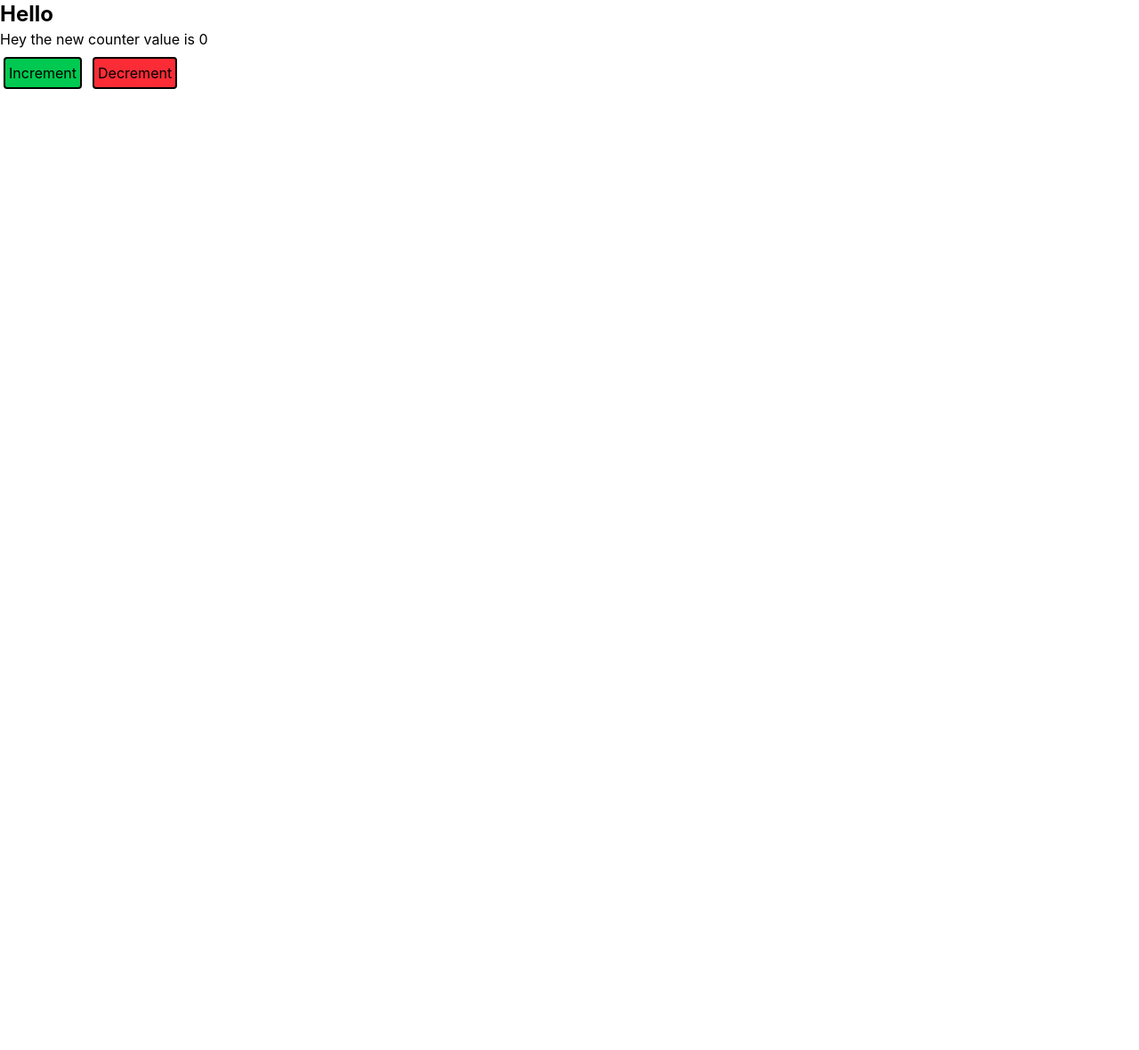
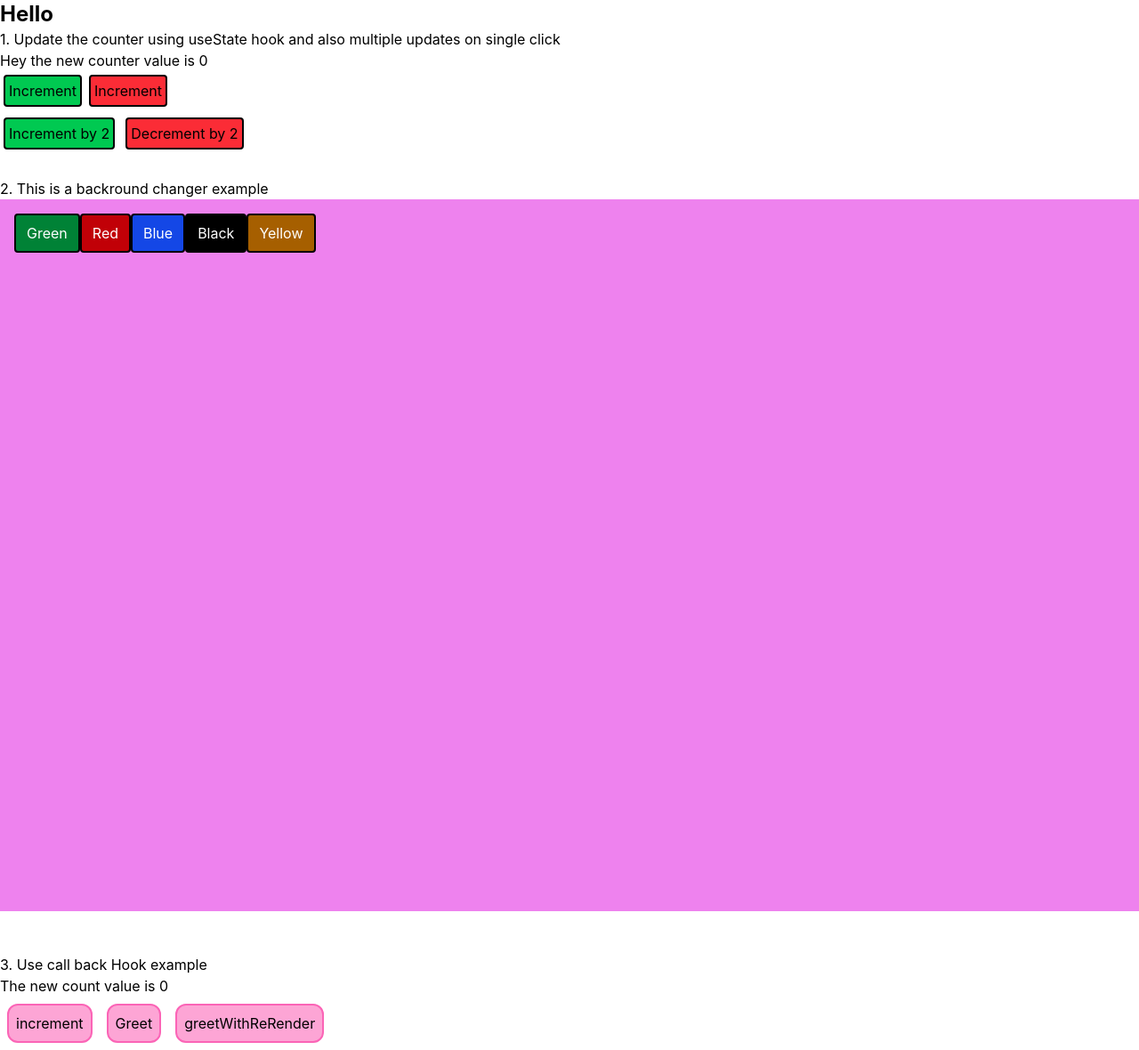
Before and after one commit to Siddu4101/React, a React (Vite) app in the folder concepts/concepts-app/: page / in a window 1280 px wide. Shown: the whole page at 89% size. Before the commit the page ends 800 px from the top, so only its background shows below. Built offline with nearby package versions, Linux system fonts and the light colour scheme.

Commit message:
added useState and useCallback

```diff
--- a/concepts/concepts-app/src/App.jsx
+++ b/concepts/concepts-app/src/App.jsx
@@ -1,8 +1,15 @@
+import UseCallBackExample from "./hooks/useCallBack/UseCallBackExample"
+import BackgrondChanger from "./hooks/useState/BackgroundChanger"
+import UseStateExample from "./hooks/useState/UseStateHook"
+
 function App() {
 
   return (
     <>
     <h1 className="text-2xl font-bold">Hello</h1>
+    <UseStateExample/><br /><br />
+    <BackgrondChanger/><br /><br />
+    <UseCallBackExample/>
     </>
   )
 }
--- a/concepts/concepts-app/src/hooks/UseStateHook.jsx
+++ /dev/null
@@ -1,28 +0,0 @@
-import { useState } from "react";
-
-function UseStateExample() {
-//   let count = 0;
-  let [count, updateCount] = useState(0);
-  console.log(`The new counter val is ${count}`);
-  return (
-    <>
-      <h1>Hey the new counter value is {count}</h1>
-      <button onClick={incrementVla} className="rounded-sm border-2 m-1 p-1 bg-green-500" >Increment</button>
-      <button onClick={decrementVal} className="rounded-sm border-2 m-2 p-1 bg-red-500">Decrement</button>
-    </>
-  );
-
-  function incrementVla() {
-    console.log("Increment called");
-    // count++
-    updateCount(count + 1);
-  }
-
-  function decrementVal() {
-    console.log("Decrement called");
-    // count--
-    updateCount(count - 1);
-  }
-}
-
-export default UseStateExample;
--- /dev/null
+++ b/concepts/concepts-app/src/hooks/useCallBack/UseCallBackExample.jsx
@@ -0,0 +1,29 @@
+import { useCallback, useState } from "react"
+
+export default function UseCallBackExample(){
+    let [count, updateCount] = useState(0)
+
+    const increment = () => {
+    console.log("Incrementing count by 1 ")
+    updateCount(count + 1)
+   }
+
+   const greet = useCallback(()=>{
+    console.log("This won't rerendere everytime when anything changes as no dependecy")
+   },[])
+
+
+   const greetWithRendere = useCallback(()=>{
+    console.log("This will rerendere everytime when count changes as it is a dependecy")
+   },[count])
+
+   return <>
+    <h1>3. Use call back Hook example</h1>
+    <h3>The new count value is {count}</h3>
+    <button onClick={increment} className="border-pink-400 border-2 bg-pink-300 rounded-xl p-2 m-2">increment</button>
+    <button onClick={greet} className="border-pink-400 border-2 bg-pink-300 rounded-xl p-2 m-2">Greet</button>
+    <button onClick={greetWithRendere} className="border-pink-400 border-2 bg-pink-300 rounded-xl p-2 m-2">greetWithReRender</button>
+   </>
+
+
+}
--- /dev/null
+++ b/concepts/concepts-app/src/hooks/useState/BackgroundChanger.jsx
@@ -0,0 +1,40 @@
+import { useState } from "react"
+
+function BackgrondChanger(){
+    /*1. Via useState better approach */
+    let [bgColor, setBgColor] = useState('violet')
+
+     return <> <h1>2. This is a backround changer example</h1>
+    <div className="text-white min-h-screen p-4" id="back" style={{backgroundColor: bgColor}}>
+    <button className="bg-green-700 border-black border-2 rounded-sm px-3 py-2" onClick={()=>changeBg("green")}>Green</button>
+    <button className="bg-red-700  border-black border-2 rounded-sm px-3 py-2 " onClick={()=>changeBg("red")}>Red</button>
+    <button className="bg-blue-700  border-black border-2 rounded-sm px-3 py-2" onClick={()=>changeBg("blue")}>Blue</button>
+    <button className="bg-black border-black border-2 rounded-sm px-3 py-2"  onClick={()=>changeBg("black")}>Black</button>
+    <button className="bg-yellow-700  border-black border-2 rounded-sm px-3 py-2" onClick={()=>changeBg("yellow")}>Yellow</button>
+    </div>
+    </>
+
+    function changeBg(color){
+      setBgColor(color)
+    }
+
+
+    /*2.  Via normal document handling
+    return<>
+    <h1>2. This is a backround changer example</h1>
+    <div className="text-white min-h-screen p-4" id="back" style={{backgroundColor: 'violet'}}>
+    <button className="bg-green-700 border-black border-2 rounded-sm px-3 py-2" onClick={()=>changeBg("green")}>Green</button>
+    <button className="bg-red-700  border-black border-2 rounded-sm px-3 py-2 " onClick={()=>changeBg("red")}>Red</button>
+    <button className="bg-blue-700  border-black border-2 rounded-sm px-3 py-2" onClick={()=>changeBg("blue")}>Blue</button>
+    <button className="bg-black border-black border-2 rounded-sm px-3 py-2"  onClick={()=>changeBg("black")}>Black</button>
+    <button className="bg-yellow-700  border-black border-2 rounded-sm px-3 py-2" onClick={()=>changeBg("yellow")}>Yellow</button>
+    </div>
+    </>
+
+  function changeBg(color){
+        document.getElementById("back").style.backgroundColor = color
+    }
+    */
+}
+
+export default BackgrondChanger
--- /dev/null
+++ b/concepts/concepts-app/src/hooks/useState/UseStateHook.jsx
@@ -0,0 +1,49 @@
+import { useState } from "react";
+
+function UseStateExample() {
+//   let count = 0;
+  let [count, updateCount] = useState(0);
+  console.log(`The new counter val is ${count}`);
+  return (
+    <>
+      <h1>1. Update the counter using useState hook and also multiple updates on single click</h1>
+      <h1>Hey the new counter value is {count}</h1>
+      <button onClick={incrementVla} className="rounded-sm border-2 m-1 p-1 bg-green-500" >Increment</button>
+      <button onClick={decrementVal} className="rounded-sm border-2 m-1 p-1 bg-red-500" >Increment</button>
+      <br/>
+      <button onClick={incrementVlaTwice} className="rounded-sm border-2 m-1 p-1 bg-green-500" >Increment by 2</button>
+      <button onClick={decrementValTwice} className="rounded-sm border-2 m-2 p-1 bg-red-500">Decrement by 2</button>
+    </>
+  );
+
+  function incrementVla() {
+    console.log("Increment called");
+    // count++
+    updateCount(count + 1);
+  }
+
+  function decrementVal() {
+    console.log("Decrement called");
+    // count--
+    updateCount(count - 1);
+  }
+
+  /* multiple increments and decrements */
+  function incrementVlaTwice(){
+    // updateCount(count + 1) /* for multiple update this won't work use callback with prev val */
+    // updateCount(count + 1)
+    updateCount(prvCount => prvCount + 1)
+    updateCount(prvCount => prvCount + 1)
+    console.log("updated the count twice by increment ", count)
+  }
+
+  function decrementValTwice(){
+    // updateCount(count - 1)
+    // updateCount(count - 1)
+    updateCount(prvCount=>prvCount - 1)
+    updateCount(prvCount=>prvCount - 1)
+    console.log("updated count twice by decrementing ", count)
+  }
+}
+
+export default UseStateExample;
--- a/concepts/concepts-app/src/main.jsx
+++ b/concepts/concepts-app/src/main.jsx
@@ -1,11 +1,9 @@
 import { StrictMode } from 'react'
 import { createRoot } from 'react-dom/client'
 import App from './App.jsx'
-import UseStateExample from './hooks/UseStateHook.jsx'
 
 createRoot(document.getElementById('root')).render(
   <StrictMode>
     <App />
-    <UseStateExample/>
   </StrictMode>,
 )
```
Also changed, not shown: concepts/concepts-app/src/hooks/README.md.
